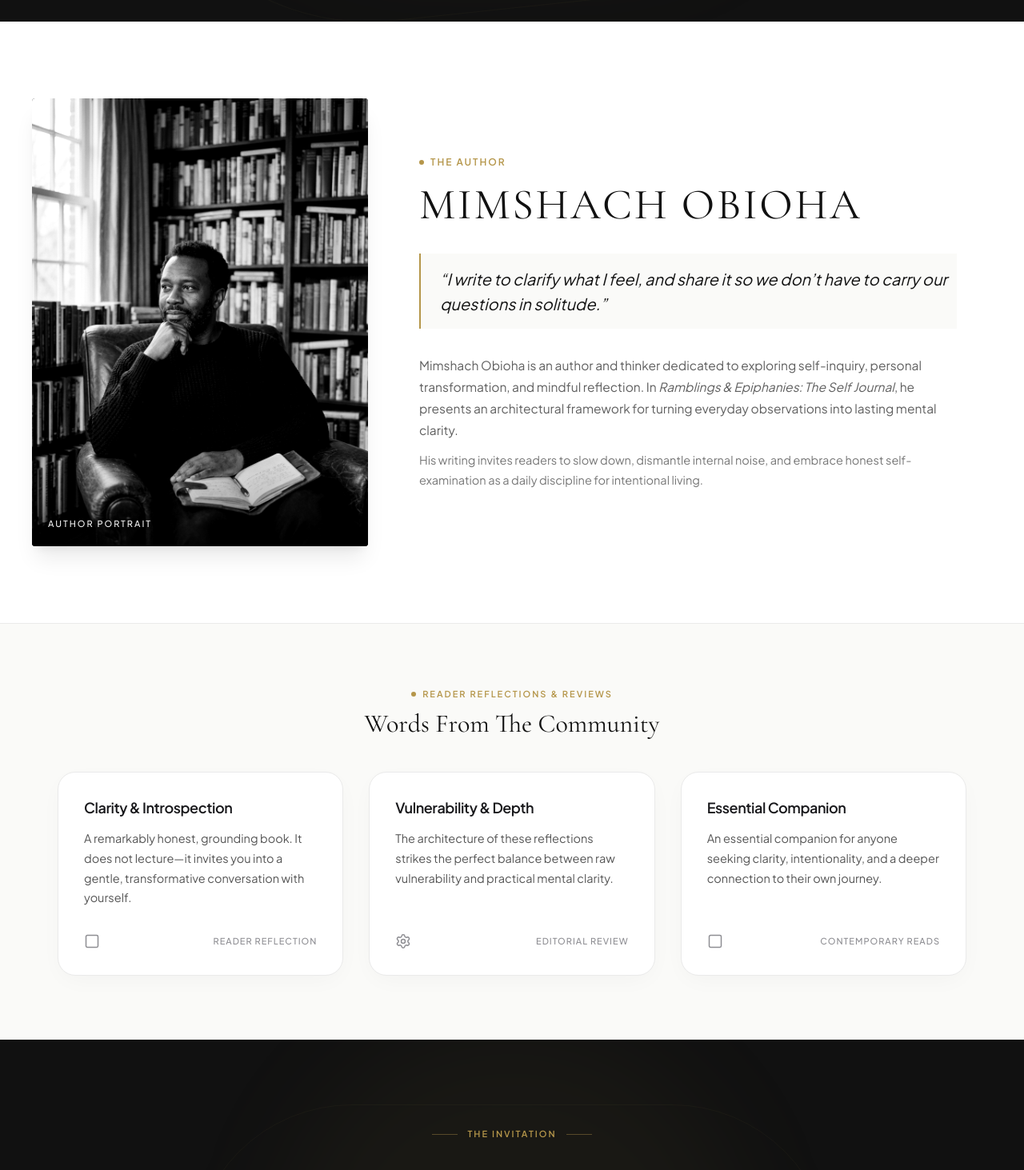
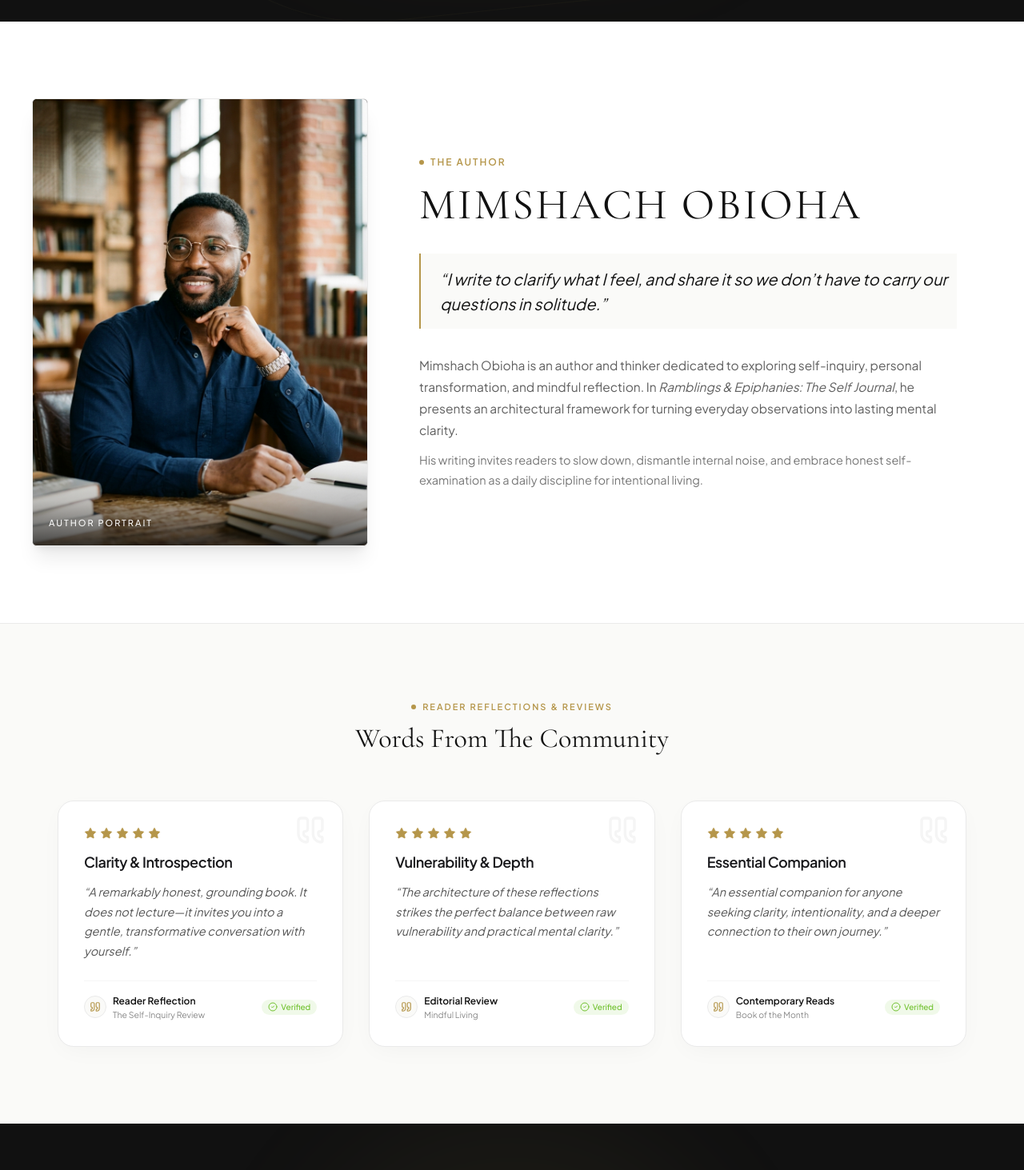
Before and after one commit to NhartyInnovate/self-journal, a React (Vite) app: page / in a window 1280 px wide. Shown: the part 1300-2763 px from the top of the page at 80% size. Built offline with nearby package versions, Linux system fonts and the light colour scheme; a web font is replaced by a local one.

Commit message:
feat: update author portrait and UI components
Replace author portrait with high-resolution asset, remove grayscale filter, and update testimonial icons for better visual consistency.

```diff
--- a/src/components/AuthorSection.tsx
+++ b/src/components/AuthorSection.tsx
@@ -1,5 +1,6 @@
 import React from 'react';
 import { motion } from 'motion/react';
+import authorPortraitImg from '../assets/images/mimshach_author_portrait_1787056811321.jpg';
 
 interface AuthorSectionProps {
   onLearnMoreBio?: () => void;
@@ -25,14 +26,14 @@ export const AuthorSection: React.FC<AuthorSectionProps> = () => {
           >
             <div
               id="author-portrait-card"
-              className="relative w-full aspect-[3/4] max-w-[420px] rounded-[4px] overflow-hidden shadow-xl shadow-black/8 group bg-[#111111] transition-shadow duration-500 hover:shadow-2xl"
+              className="relative w-full aspect-[3/4] max-w-[420px] rounded-[6px] overflow-hidden shadow-xl shadow-black/8 group bg-[#111111] transition-shadow duration-500 hover:shadow-2xl border border-[#EAEAEA]"
             >
-              {/* High-res Black & White Editorial Author Portrait */}
+              {/* High-res Author Portrait */}
               <img
                 id="author-portrait-image"
-                src="/src/assets/images/mimshach_obioha_portrait_1787044786544.jpg"
-                alt="Mimshach Obioha - Author Portrait in black and white"
-                className="w-full h-full object-cover object-center filter grayscale contrast-[1.08] brightness-[0.98] group-hover:scale-[1.02] transition-transform duration-700 ease-out"
+                src={authorPortraitImg}
+                alt="Mimshach Obioha - Author Portrait"
+                className="w-full h-full object-cover object-center group-hover:scale-[1.02] transition-transform duration-700 ease-out"
                 referrerPolicy="no-referrer"
               />
 
--- a/src/components/BioDetailModal.tsx
+++ b/src/components/BioDetailModal.tsx
@@ -1,7 +1,8 @@
 import React from 'react';
 import { motion, AnimatePresence } from 'motion/react';
-import { X, Book, Award, Feather, Sparkles } from 'lucide-react';
+import { X, Book, Feather, Sparkles } from 'lucide-react';
 import { AUTHOR_BIO } from '../data/bookData';
+import authorPortraitImg from '../assets/images/mimshach_author_portrait_1787056811321.jpg';
 
 interface BioDetailModalProps {
   isOpen: boolean;
@@ -57,9 +58,9 @@ export const BioDetailModal: React.FC<BioDetailModalProps> = ({ isOpen, onClose
             <div className="flex flex-col sm:flex-row gap-6 items-start">
               <div className="w-28 sm:w-32 aspect-[3/4] rounded-lg overflow-hidden border border-[#EAEAEA] shadow-md bg-[#111111] shrink-0">
                 <img
-                  src="/src/assets/images/mimshach_obioha_portrait_1787044786544.jpg"
+                  src={authorPortraitImg}
                   alt="Mimshach Obioha"
-                  className="w-full h-full object-cover filter grayscale contrast-[1.08]"
+                  className="w-full h-full object-cover"
                   referrerPolicy="no-referrer"
                 />
               </div>
--- a/src/components/Testimonials.tsx
+++ b/src/components/Testimonials.tsx
@@ -1,6 +1,6 @@
 import React from 'react';
 import { motion } from 'motion/react';
-import { Square, Settings, Bookmark } from 'lucide-react';
+import { Star, Quote, CheckCircle2 } from 'lucide-react';
 import { TESTIMONIALS } from '../data/bookData';
 import { Testimonial } from '../types';
 
@@ -11,21 +11,10 @@ interface TestimonialsProps {
 export const Testimonials: React.FC<TestimonialsProps> = ({
   testimonials = TESTIMONIALS,
 }) => {
-  const renderIcon = (iconName?: string, index: number = 0) => {
-    const iconClass = "w-5 h-5 text-[#8E8E93] group-hover:text-[#111111] transition-colors duration-200";
-    if (iconName === 'settings' || index === 1) {
-      return <Settings className={iconClass} strokeWidth={1.8} />;
-    }
-    if (iconName === 'bookmark') {
-      return <Bookmark className={iconClass} strokeWidth={1.8} />;
-    }
-    return <Square className={iconClass} strokeWidth={1.8} />;
-  };
-
   return (
     <section
       id="testimonials-section"
-      className="w-full bg-[#FAFAF8] py-16 sm:py-20 border-t border-[#EAEAEA] scroll-mt-[76px]"
+      className="w-full bg-[#FAFAF8] py-16 sm:py-24 border-t border-[#EAEAEA] scroll-mt-[76px]"
     >
       <div className="max-w-[1200px] mx-auto px-6 sm:px-8">
         {/* Section Header Label */}
@@ -34,16 +23,16 @@ export const Testimonials: React.FC<TestimonialsProps> = ({
           whileInView={{ opacity: 1, y: 0 }}
           viewport={{ once: true, amount: 0.5 }}
           transition={{ duration: 0.5, ease: 'easeOut' }}
-          className="text-center mb-10"
+          className="text-center mb-12 sm:mb-14"
         >
-          <div className="flex items-center justify-center gap-2 mb-2 select-none">
+          <div className="flex items-center justify-center gap-2 mb-2.5 select-none">
             <span className="w-1.5 h-1.5 rounded-full bg-[#B5964A] inline-block" />
             <p className="text-[11px] font-semibold tracking-[2px] uppercase text-[#B5964A]">
               READER REFLECTIONS &amp; REVIEWS
             </p>
           </div>
           <h2
-            className="text-[26px] sm:text-[32px] font-normal text-[#111111] leading-tight"
+            className="text-[28px] sm:text-[34px] font-normal text-[#111111] leading-tight"
             style={{ fontFamily: 'var(--font-serif)' }}
           >
             Words From The Community
@@ -64,13 +53,36 @@ export const Testimonials: React.FC<TestimonialsProps> = ({
               viewport={{ once: true, amount: 0.2 }}
               transition={{ duration: 0.6, delay: index * 0.1, ease: [0.16, 1, 0.3, 1] }}
               whileHover={{ y: -4 }}
-              className="group bg-white rounded-[22px] p-7 sm:p-8 flex flex-col justify-between transition-all duration-300 border border-[#EAEAEA] shadow-[0_8px_30px_-6px_rgba(0,0,0,0.04)] hover:shadow-[0_16px_40px_-8px_rgba(0,0,0,0.08)] hover:border-[#111111]/20"
+              className="group bg-white rounded-[20px] p-7 sm:p-8 flex flex-col justify-between transition-all duration-300 border border-[#EAEAEA] shadow-[0_8px_30px_-6px_rgba(0,0,0,0.04)] hover:shadow-[0_16px_40px_-8px_rgba(0,0,0,0.08)] hover:border-[#B5964A]/30 relative overflow-hidden"
             >
-              <div>
-                {/* Card Bold Header */}
+              {/* Subtle top-right decorative quote watermark */}
+              <div
+                className="absolute top-4 right-5 text-neutral-100 group-hover:text-[#B5964A]/10 transition-colors pointer-events-none"
+                aria-hidden="true"
+              >
+                <Quote className="w-10 h-10 transform -scale-x-100" />
+              </div>
+
+              <div className="relative z-10">
+                {/* 5-Star Rating Row in Antique Gold */}
+                <div
+                  id={`testimonial-rating-${index + 1}`}
+                  className="flex items-center gap-1 mb-4 text-[#B5964A]"
+                  aria-label="5 out of 5 stars"
+                >
+                  {[...Array(5)].map((_, i) => (
+                    <Star
+                      key={i}
+                      className="w-4 h-4 fill-[#B5964A] text-[#B5964A]"
+                      strokeWidth={1}
+                    />
+                  ))}
+                </div>
+
+                {/* Card Editorial Header */}
                 <h3
                   id={`testimonial-header-${index + 1}`}
-                  className="text-[17px] sm:text-[18px] font-semibold text-[#18181B] tracking-tight leading-snug mb-3.5"
+                  className="text-[17px] sm:text-[18px] font-semibold text-[#18181B] tracking-tight leading-snug mb-3"
                 >
                   {review.header || (index === 0 ? 'Clarity & Introspection' : index === 1 ? 'Vulnerability & Depth' : 'Essential Companion')}
                 </h3>
@@ -78,29 +90,38 @@ export const Testimonials: React.FC<TestimonialsProps> = ({
                 {/* Review Body Text */}
                 <p
                   id={`testimonial-quote-${index + 1}`}
-                  className="text-[14px] sm:text-[14.5px] leading-[1.7] text-[#555555] font-normal mb-6"
+                  className="text-[14px] sm:text-[14.5px] leading-[1.7] text-[#555555] font-normal mb-6 italic"
+                  style={{ fontFamily: 'var(--font-editorial)' }}
                 >
-                  {review.quote}
+                  “{review.quote.replace(/^[“"]|[”"]$/g, '')}”
                 </p>
               </div>
 
-              {/* Bottom Icon Row with subtle author label */}
-              <div className="pt-2 flex items-center justify-between">
-                <div
-                  id={`testimonial-icon-${index + 1}`}
-                  className="flex items-center justify-center"
-                >
-                  {renderIcon(review.icon, index)}
+              {/* Bottom Attribution Bar with Verified Reader Icon */}
+              <div className="pt-4 border-t border-neutral-100 flex items-center justify-between relative z-10">
+                <div className="flex items-center gap-2">
+                  <div className="w-7 h-7 rounded-full bg-[#FAFAF8] border border-[#EAEAEA] flex items-center justify-center text-[#B5964A] group-hover:bg-[#111111] group-hover:text-[#B5964A] transition-colors">
+                    <Quote className="w-3.5 h-3.5" />
+                  </div>
+                  <div>
+                    <div
+                      id={`testimonial-author-${index + 1}`}
+                      className="text-[12px] font-semibold text-[#111111]"
+                    >
+                      {review.author}
+                    </div>
+                    {review.source && (
+                      <div className="text-[10.5px] text-[#888888] font-normal">
+                        {review.source}
+                      </div>
+                    )}
+                  </div>
                 </div>
 
-                {review.author && (
-                  <span
-                    id={`testimonial-author-${index + 1}`}
-                    className="text-[11px] font-medium tracking-[1px] uppercase text-[#8E8E93]"
-                  >
-                    {review.author}
-                  </span>
-                )}
+                <div className="flex items-center gap-1 text-[10px] text-[#70C12E] font-medium bg-[#70C12E]/10 px-2 py-0.5 rounded-full">
+                  <CheckCircle2 className="w-3 h-3" />
+                  <span>Verified</span>
+                </div>
               </div>
             </motion.div>
           ))}
```
Also changed, not shown: src/assets/images/mimshach_author_portrait_1787056811321.jpg (added).
